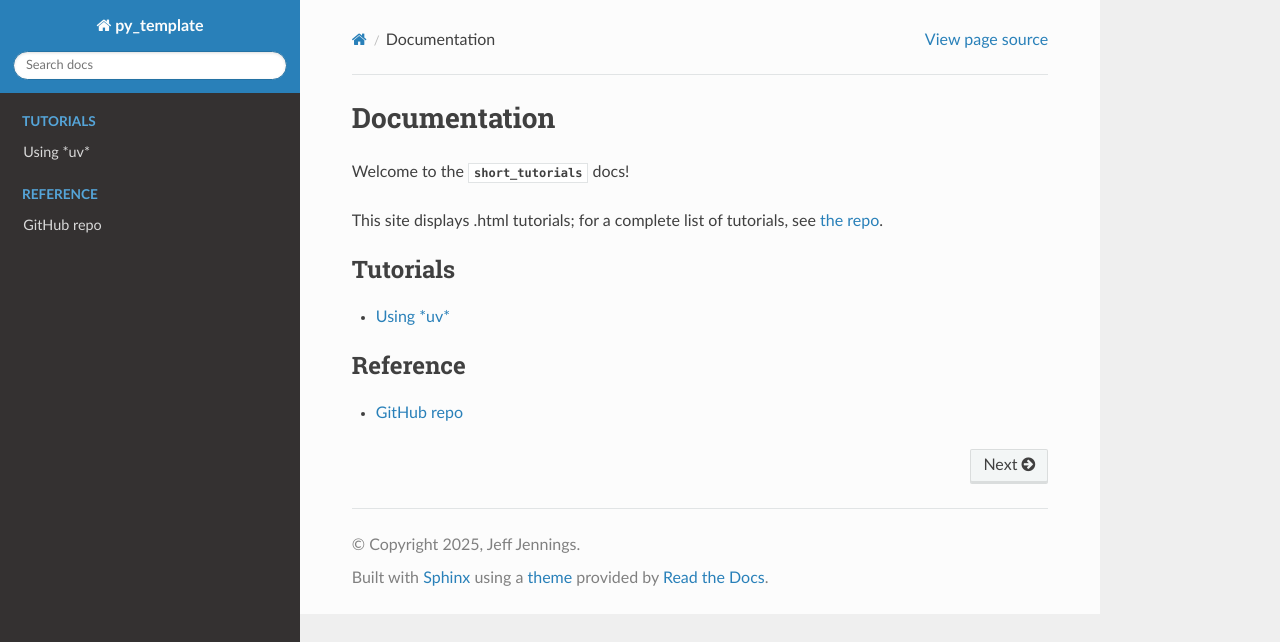
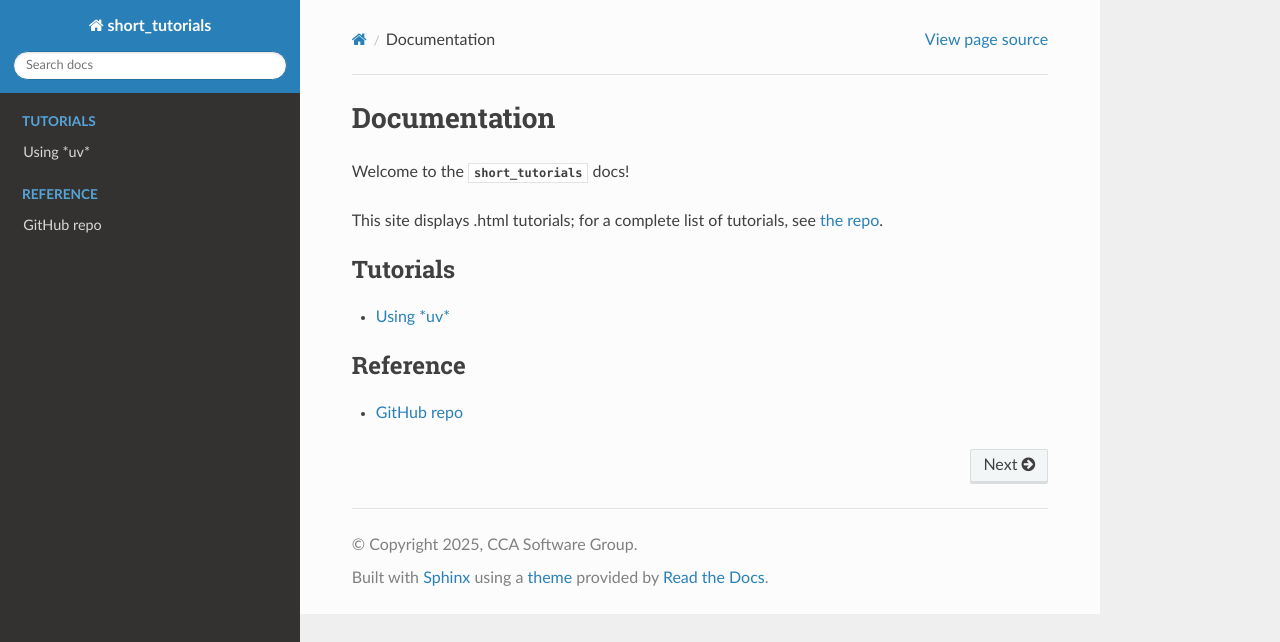
Before and after one commit to CCA-Software-Group/short_tutorials, a Sphinx documentation site: the page built from docs/index.rst, in a window 1280 px wide. Shown: the top 642 px of the page. Built offline with Sphinx 7.4.7 and the Read the Docs theme 3.1.0, drawn with Linux system fonts in a browser that asks for light colours; the version number is read from the project's files by our own code.

Commit message:
docs conf config

```diff
--- a/docs/conf.py
+++ b/docs/conf.py
@@ -8,13 +8,10 @@
 
 # -- Project information -----------------------------------------------------
 
-# The full version, including alpha/beta/rc tags
-from py_template import __version__
+release = 0.0.1
 
-release = __version__
-
-project = "py_template"
-author = "Jeff Jennings"
+project = "short_tutorials"
+author = "CCA Software Group"
 copyright = f"{datetime.datetime.now().year}, {author}"  # noqa: A001
 
 # -- General configuration ---------------------------------------------------
```
